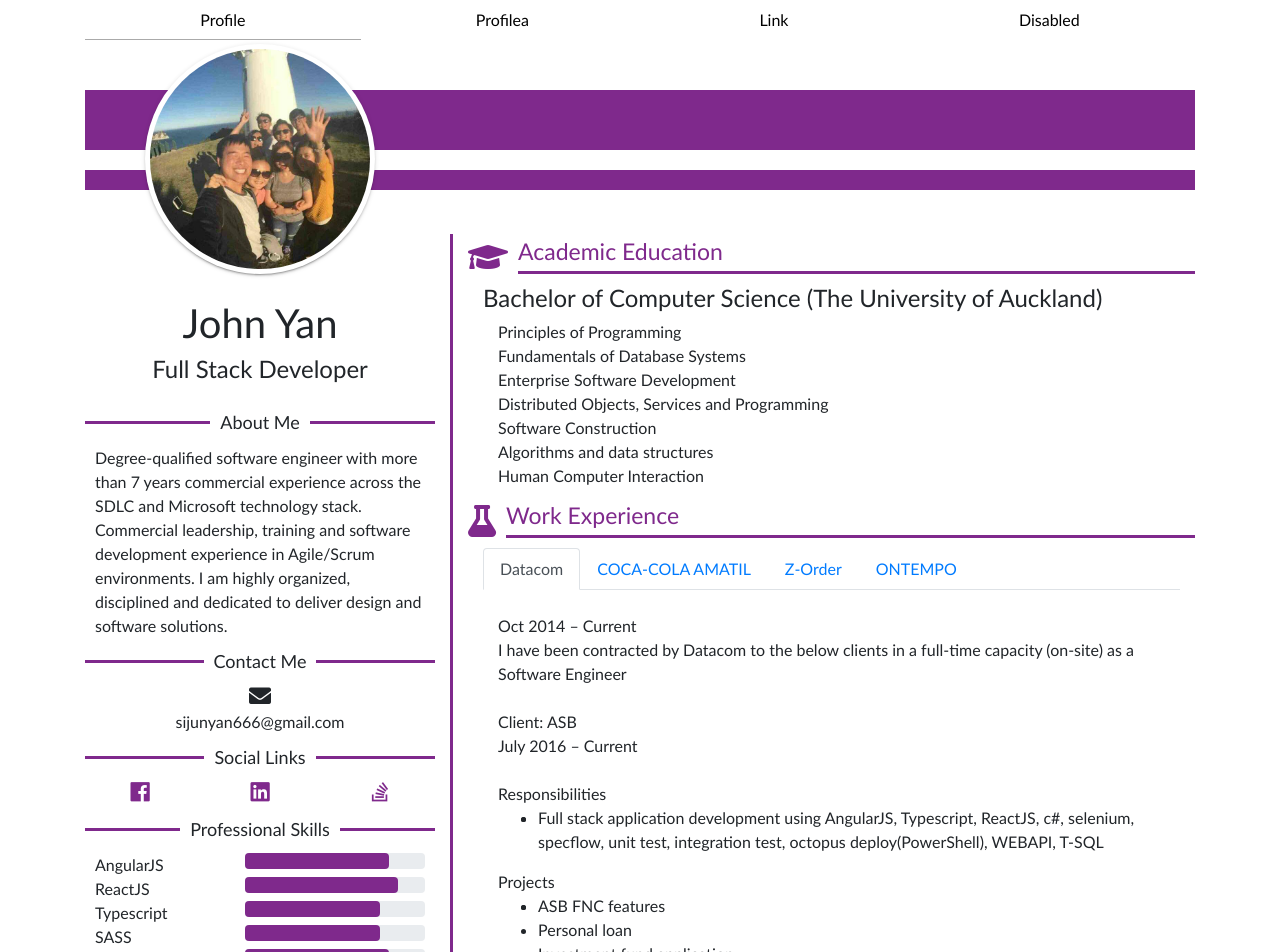
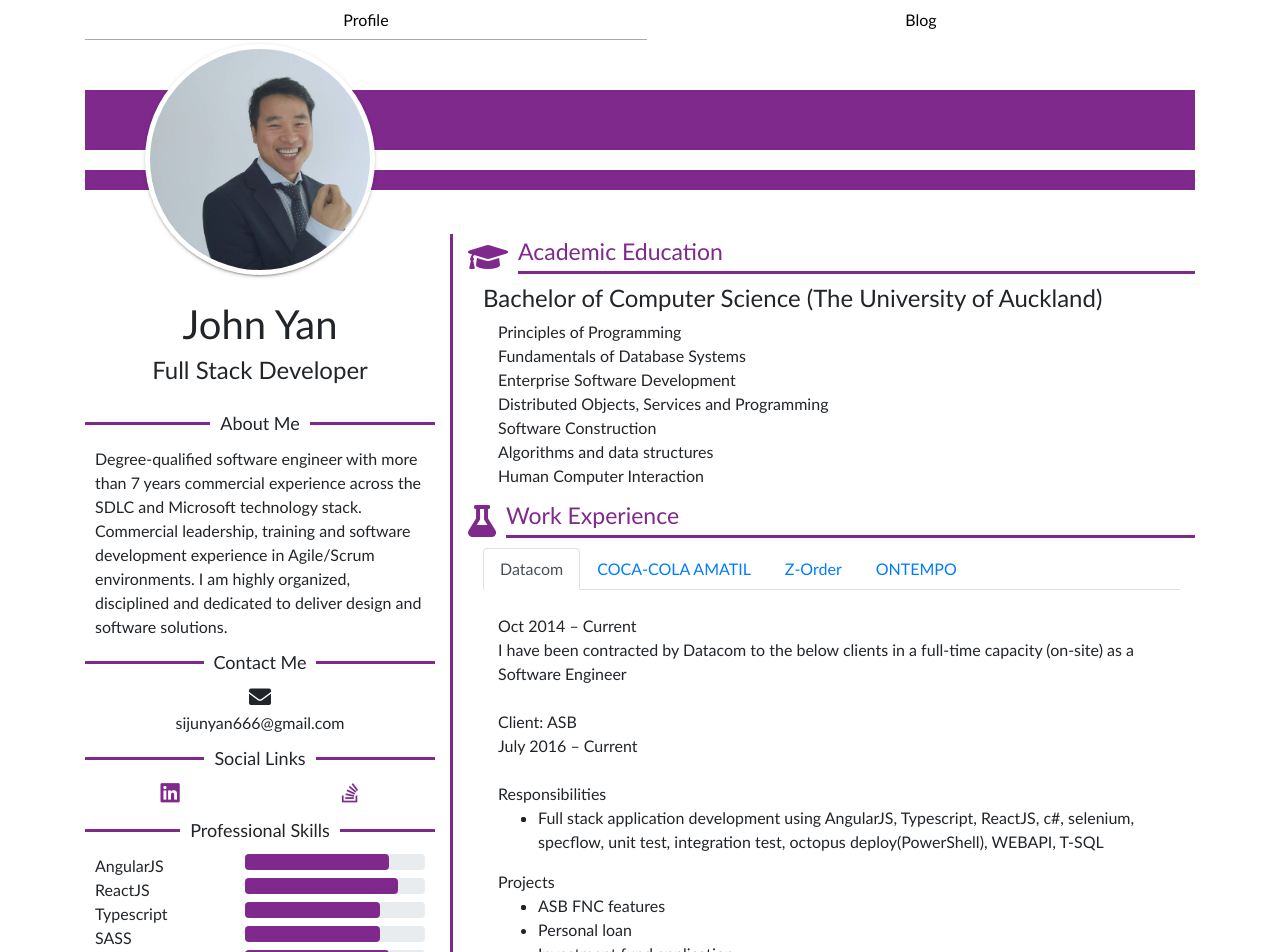
Before and after one commit to johnyan094/profile-react, a React (Create React App) app: page / in a window 1280 px wide. Shown: the top 952 px of the page. Built offline with nearby package versions, Linux system fonts and the light colour scheme.

Commit message:
update photo and css

```diff
--- a/src/App.css
+++ b/src/App.css
@@ -191,7 +191,6 @@ a {
     width: 100%; }
 
 .nav-pills a.active:after {
-  color: black;
   width: 100%; }
 
 .nav-pills .nav-link {
--- a/src/App.scss
+++ b/src/App.scss
@@ -250,7 +250,6 @@ a {
   }
   a.active{
     &:after {
-      color: black;
       width: 100%;
     }
   }
--- a/src/components/nav/index.tsx
+++ b/src/components/nav/index.tsx
@@ -37,9 +37,9 @@ export class Nav extends React.Component<INavProps,INavStates> {
         <div>
           <nav className="nav nav-pills flex-column flex-sm-row">
             <a className={this.getClassName(1)} href="#" onClick = {() =>this.handleOnclick(1)} >Profile</a>
-            <a className={this.getClassName(2)}  href="#" onClick = {() =>this.handleOnclick(2)}>Profilea</a>
-            <a className={this.getClassName(3)}  href="#" onClick = {() =>this.handleOnclick(3)}>Link</a>
-            <a className={this.getClassName(4)}  href="#" onClick = {() =>this.handleOnclick(4)}>Disabled</a>
+            <a className={this.getClassName(2)}  href="#" onClick = {() =>this.handleOnclick(2)}>Blog</a>
+            {/* <a className={this.getClassName(3)}  href="#" onClick = {() =>this.handleOnclick(3)}>Link</a>
+            <a className={this.getClassName(4)}  href="#" onClick = {() =>this.handleOnclick(4)}>Disabled</a> */}
           </nav>
         </div>
       );
--- a/src/components/page/profile/socialLink.tsx
+++ b/src/components/page/profile/socialLink.tsx
@@ -5,13 +5,10 @@ export class SocialLink extends React.Component {
     public render() {
         return (
             <div className='social-link row'>
-                <div className='col-4'>
-                    <a target="_blank" href='https://www.facebook.com/si.ji.16'><i className="fab fa-facebook" /></a>
-                </div>
-                <div className='col-4'>
+                <div className='col-6'>
                     <a target="_blank" href='https://www.linkedin.com/in/john-yan-2b839189/'><i className="fab fa-linkedin" /></a>
                 </div>
-                <div className='col-4'>
+                <div className='col-6'>
                     <a target="_blank" href='https://stackoverflow.com/users/3188910/justwe?tab=profile'><i className="fab fa-stack-overflow" /></a>
                 </div>
             </div>
```
Also changed, not shown: src/components/page/profile/me.jpg.
